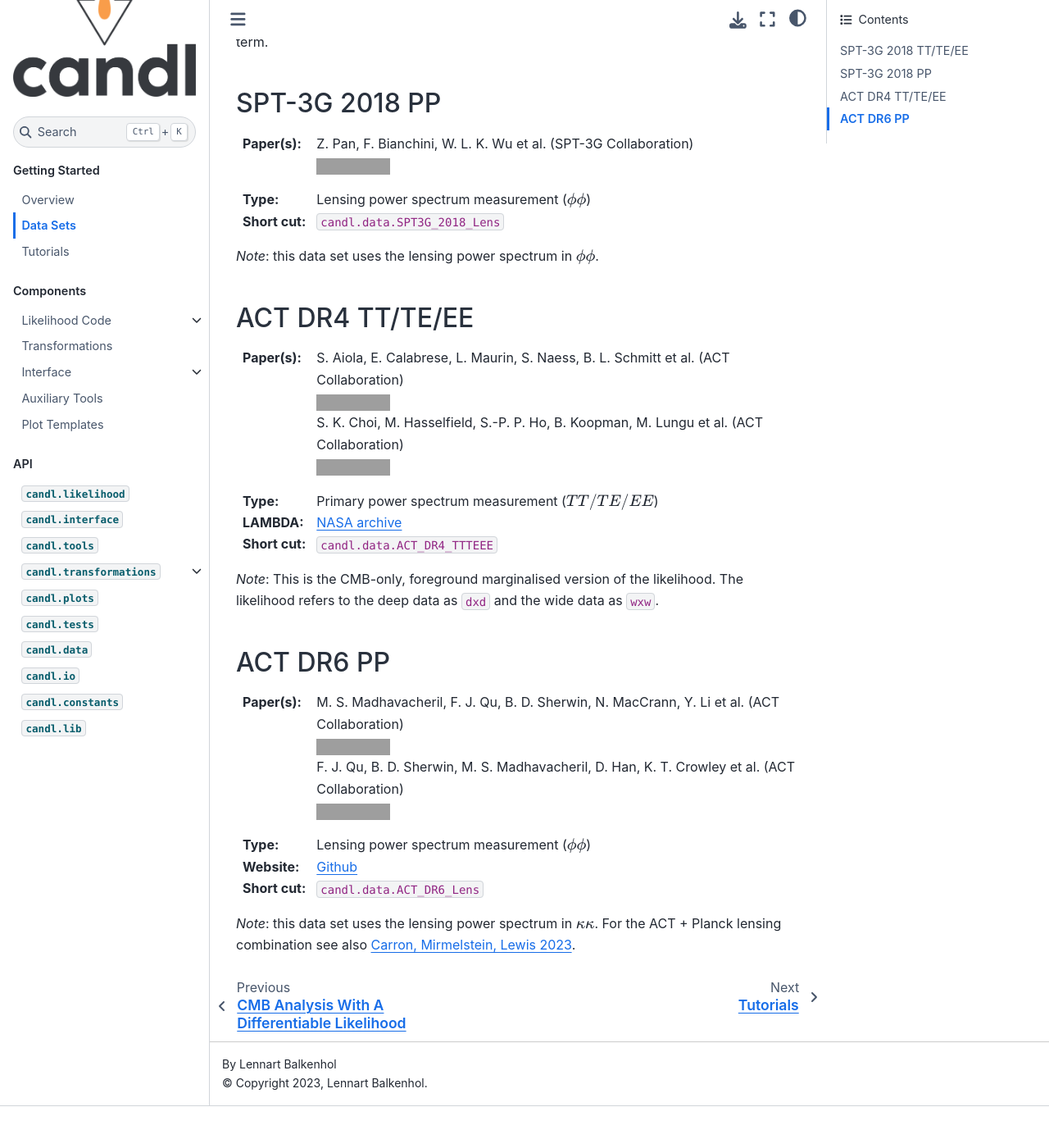
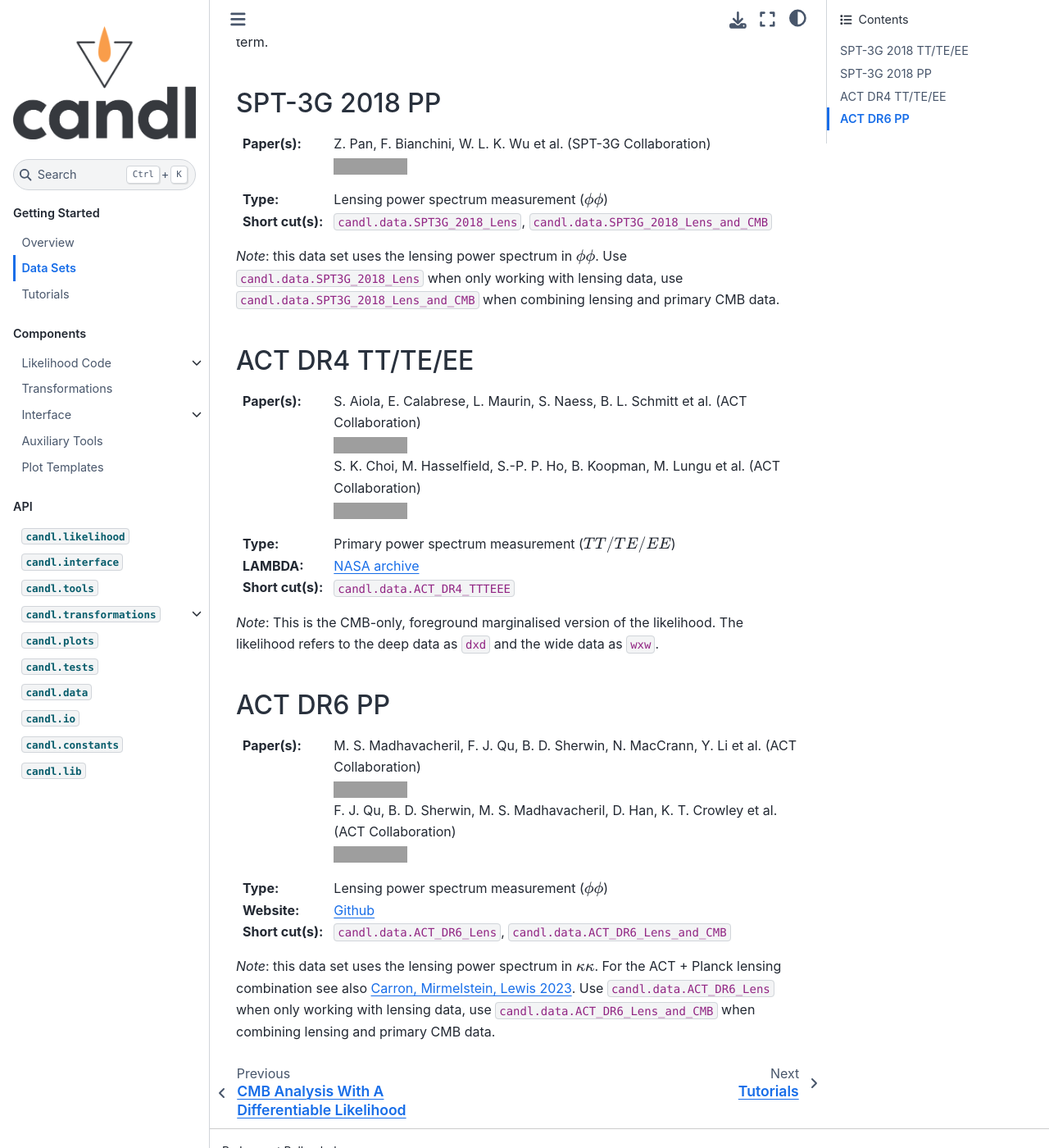
Before and after one commit to Lbalkenhol/candl, a Sphinx documentation site: the page built from docs/data/data_overview.rst, in a window 1280 px wide and 1400 px high, scrolled down 517 px. Shown: the whole window at 82% size. Built offline with Sphinx 7.4.7 and the Sphinx Book theme 1.1.4, drawn with Linux system fonts in a browser that asks for light colours; before the commit the page ends 1866 px from its top, so only the background shows below that; some of the changed text lies outside the part shown; grey boxes are pictures that could not be loaded.

```diff
--- a/docs/conf.py
+++ b/docs/conf.py
@@ -42,6 +42,7 @@ extensions = [
     "numpydoc",
 ]
 
+# Things we need for the docs to render, but don't actually need to import
 autodoc_mock_imports = ["camb", "cobaya"]
 
 intersphinx_mapping = {
--- a/docs/data/data_overview.rst
+++ b/docs/data/data_overview.rst
@@ -23,7 +23,7 @@ SPT-3G 2018 TT/TE/EE
 :LAMBDA:
    `NASA Archive <https://lambda.gsfc.nasa.gov/product/spt/spt3g_likelihood_v2_get.html>`__
 
-:Short cut:
+:Short cut(s):
    ``candl.data.SPT3G_2018_TTTEEE``
 
 *Note:* this data set is not differentiable due to the functional form of the tSZ-CIB correlation term.
@@ -41,10 +41,11 @@ SPT-3G 2018 PP
 :Type:
    Lensing power spectrum measurement (:math:`\phi\phi`)
 
-:Short cut:
-   ``candl.data.SPT3G_2018_Lens``
+:Short cut(s):
+   ``candl.data.SPT3G_2018_Lens``, ``candl.data.SPT3G_2018_Lens_and_CMB``
 
 *Note*: this data set uses the lensing power spectrum in :math:`\phi\phi`.
+Use ``candl.data.SPT3G_2018_Lens`` when only working with lensing data, use ``candl.data.SPT3G_2018_Lens_and_CMB`` when combining lensing and primary CMB data.
 
 ACT DR4 TT/TE/EE
 -------------------------------------------------
@@ -67,7 +68,7 @@ ACT DR4 TT/TE/EE
 :LAMBDA:
    `NASA archive <https://lambda.gsfc.nasa.gov/product/act/act_dr4_likelihood_get.html>`__
 
-:Short cut:
+:Short cut(s):
    ``candl.data.ACT_DR4_TTTEEE``
 
 *Note*: This is the CMB-only, foreground marginalised version of the likelihood.
@@ -93,8 +94,9 @@ ACT DR6 PP
 
 :Website: `Github <https://github.com/ACTCollaboration/act_dr6_lenslike>`__
 
-:Short cut:
-   ``candl.data.ACT_DR6_Lens``
+:Short cut(s):
+   ``candl.data.ACT_DR6_Lens``, ``candl.data.ACT_DR6_Lens_and_CMB``
 
 *Note*: this data set uses the lensing power spectrum in :math:`\kappa\kappa`.
 For the ACT + Planck lensing combination see also `Carron, Mirmelstein, Lewis 2023 <https://arxiv.org/abs/2206.07773>`_.
+Use ``candl.data.ACT_DR6_Lens`` when only working with lensing data, use ``candl.data.ACT_DR6_Lens_and_CMB`` when combining lensing and primary CMB data.
```
Also changed, not shown: README.rst (+5 -9 lines), 1 other file.
